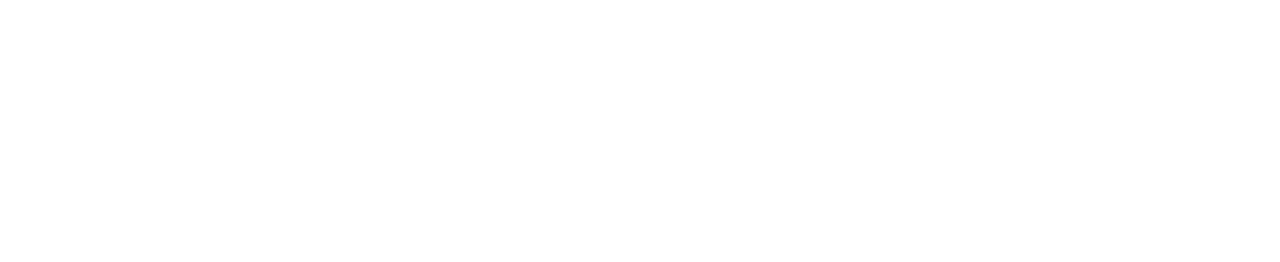
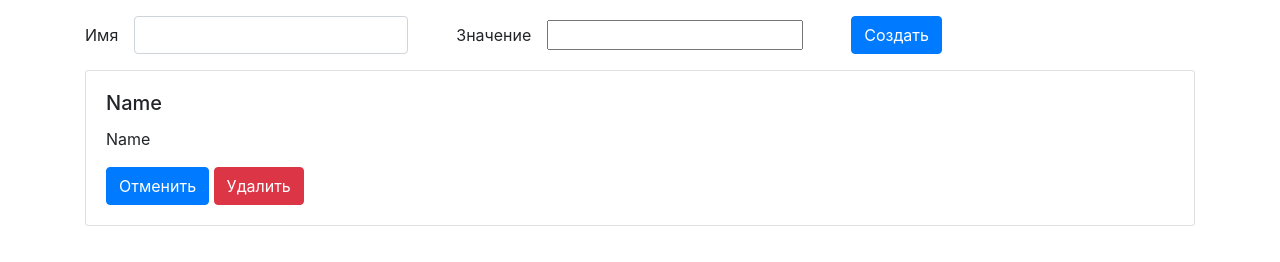
Before and after one commit to anaxronik/js_restapi_express_vue, a plain HTML site: page client/index.html in a window 1280 px wide. Drawn offline with nearby package versions, Linux system fonts and the light colour scheme.

Commit message:
create base html with bootstrap

```diff
--- a/client/index.html
+++ b/client/index.html
@@ -1,11 +1,41 @@
 <!DOCTYPE html>
 <html lang="en">
+
 <head>
     <meta charset="UTF-8">
     <meta name="viewport" content="width=device-width, initial-scale=1.0">
+    <script src="https://cdn.jsdelivr.net/npm/vue"></script>
+    <link rel="stylesheet" href="https://stackpath.bootstrapcdn.com/bootstrap/4.4.1/css/bootstrap.min.css"
+        integrity="sha384-Vkoo8x4CGsO3+Hhxv8T/Q5PaXtkKtu6ug5TOeNV6gBiFeWPGFN9MuhOf23Q9Ifjh" crossorigin="anonymous">
+
     <title>Document</title>
 </head>
+
 <body>
+    <div class="container pt-3" id="app">
+        <form class="form-inline mb-3">
+            <div class="form-group mr-5">
+                <label for="name" class="mr-3">Имя</label>
+                <input type="text" id="name" class="form-control">
+            </div>
+            <div class="form-group mr-5">
+                <label for="value" class="mr-3">Значение</label>
+                <input type="text" id="value" class="form-contorl">
+            </div>
+            <button class="btn btn-primary" type="submit">Создать</button>
 
+        </form>
+
+        <div class="card mb-3">
+            <div class="card-body">
+                <h5 class="card-title">Name</h5>
+                <p class="card-text">Name</p>
+                <button class="btn btn-primary">Отменить</button>
+                <button class="btn btn-danger">Удалить</button>
+            </div>
+        </div>
+    </div>
+    <script type="module" src="frontend.js"></script>
 </body>
+
 </html>
```
Also changed, not shown: client/frontend.js (added).
